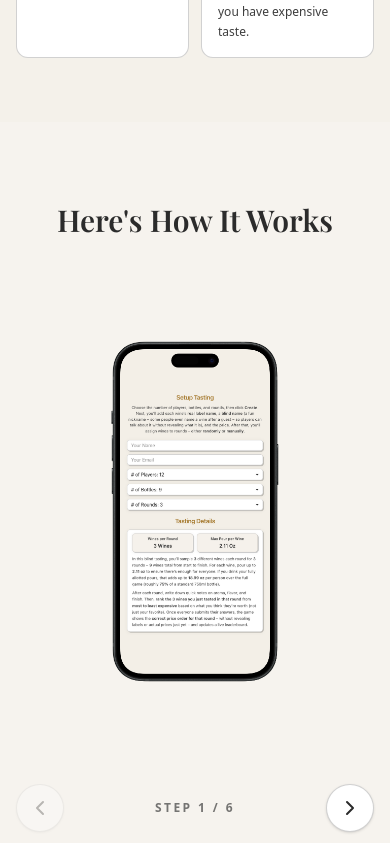
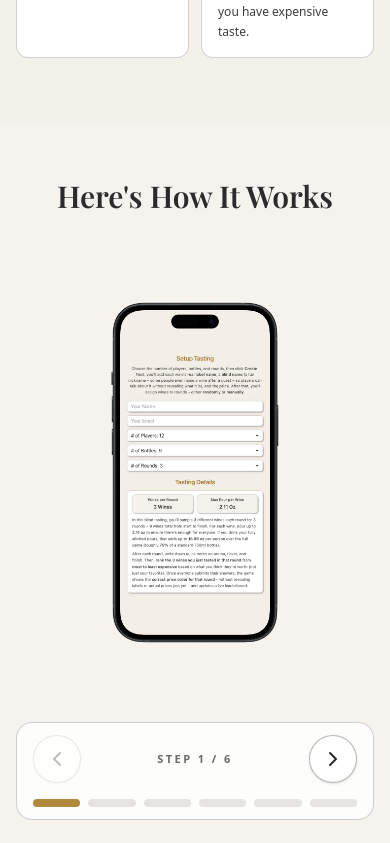
Before and after one commit to maximkali/Winey-Windsurf, a Next.js app: page / in a window 390 px wide. Shown: the part 1500-2343 px from the top of the page. Built offline with nearby package versions, Linux system fonts and the light colour scheme.

Commit message:
HowItWorks UI polish: mobile spacing + readability
- Reduced mobile vertical padding for tighter layout
- Grouped step arrows/label/progress into mobile-only glass card
- Increased contrast (stronger borders, darker label)
- Thicker progress bar on mobile for better visibility

```diff
--- a/src/app/page.tsx
+++ b/src/app/page.tsx
@@ -276,7 +276,7 @@ function HowItWorks() {
   };
 
   return (
-    <section className="relative bg-[color:var(--winey-surface)] py-20 sm:py-32 overflow-hidden">
+    <section className="relative bg-[color:var(--winey-surface)] py-14 sm:py-32 overflow-hidden">
       {/* Hidden Preloader: Pre-fetch images for the NEXT step so they appear instantly */}
       <div className="hidden">
         {GAME_STEPS.map((step, idx) => {
@@ -304,10 +304,10 @@ function HowItWorks() {
           </h2>
         </motion.div>
 
-        <div className="grid lg:grid-cols-2 gap-12 lg:gap-20 items-center">
+        <div className="grid lg:grid-cols-2 gap-10 sm:gap-12 lg:gap-20 items-start">
 
           {/* Phone Display */}
-          <div className="relative h-[450px] sm:h-[550px] lg:h-[600px] flex items-center justify-center order-1 lg:order-1">
+          <div className="relative h-[420px] sm:h-[550px] lg:h-[600px] flex items-center justify-center order-1 lg:order-1">
             {/* Ambient glow behind phone - hidden on mobile for cleaner look */}
             <div className="hidden sm:flex absolute inset-0 items-center justify-center pointer-events-none">
               <motion.div
@@ -392,18 +392,19 @@ function HowItWorks() {
           {/* Content */}
           <div className="order-2 lg:order-2 text-center lg:text-left w-full max-w-lg mx-auto lg:max-w-none">
             {/* Step Controls (Desktop & Mobile Unified) */}
-            <div className="flex items-center justify-between lg:justify-start gap-6 mb-8 lg:mb-10">
+            <div className="rounded-2xl border border-[color:var(--winey-border)] bg-white/80 backdrop-blur px-4 py-3 sm:px-0 sm:py-0 sm:border-0 sm:bg-transparent sm:backdrop-blur-0">
+              <div className="flex items-center justify-between lg:justify-start gap-6 mb-4 sm:mb-8 lg:mb-10">
                 <button
                   type="button"
                   onClick={prevStep}
                   disabled={activeStep === 0}
-                className="inline-flex items-center justify-center h-12 w-12 sm:h-14 sm:w-14 rounded-full border border-[color:var(--winey-border)] bg-white shadow-sm text-[color:var(--winey-muted-2)] hover:bg-[color:var(--winey-surface)] hover:scale-105 active:scale-95 transition-all disabled:opacity-30 disabled:hover:scale-100 disabled:cursor-not-allowed"
+                  className="inline-flex items-center justify-center h-12 w-12 sm:h-14 sm:w-14 rounded-full border border-[color:var(--winey-border-strong)] bg-white shadow-sm text-[color:var(--winey-muted-2)] hover:bg-[color:var(--winey-surface)] hover:scale-105 active:scale-95 transition-all disabled:opacity-30 disabled:hover:scale-100 disabled:cursor-not-allowed"
                   aria-label="Previous step"
                 >
                   <ChevronLeft className="h-6 w-6 sm:h-7 sm:w-7" />
                 </button>
 
-              <div className="text-xs sm:text-sm uppercase tracking-[0.2em] font-semibold text-[color:var(--winey-muted)]/70 min-w-[100px] text-center">
+                <div className="text-[11px] sm:text-sm uppercase tracking-[0.22em] font-semibold text-[color:var(--winey-muted-2)]/70 min-w-[100px] text-center">
                   Step {activeStep + 1} / {GAME_STEPS.length}
                 </div>
 
@@ -411,7 +412,7 @@ function HowItWorks() {
                   type="button"
                   onClick={nextStep}
                   disabled={activeStep === GAME_STEPS.length - 1}
-                className="inline-flex items-center justify-center h-12 w-12 sm:h-14 sm:w-14 rounded-full border border-[color:var(--winey-border)] bg-white shadow-sm text-[color:var(--winey-muted-2)] hover:bg-[color:var(--winey-surface)] hover:scale-105 active:scale-95 transition-all disabled:opacity-30 disabled:hover:scale-100 disabled:cursor-not-allowed"
+                  className="inline-flex items-center justify-center h-12 w-12 sm:h-14 sm:w-14 rounded-full border border-[color:var(--winey-border-strong)] bg-white shadow-sm text-[color:var(--winey-muted-2)] hover:bg-[color:var(--winey-surface)] hover:scale-105 active:scale-95 transition-all disabled:opacity-30 disabled:hover:scale-100 disabled:cursor-not-allowed"
                   aria-label="Next step"
                 >
                   <ChevronRight className="h-6 w-6 sm:h-7 sm:w-7" />
@@ -419,17 +420,18 @@ function HowItWorks() {
               </div>
 
               {/* Progress Bar (Visual Indicator) */}
-            <div className="flex gap-2 mb-8 sm:mb-10">
+              <div className="flex gap-2 mb-0 sm:mb-8 lg:mb-10">
                 {GAME_STEPS.map((_, index) => (
                   <div
                     key={index}
-                  className={`h-1.5 rounded-full transition-all duration-300 ${
+                    className={`h-2 sm:h-1.5 rounded-full flex-1 transition-colors duration-200 ${
                       index === activeStep
-                      ? 'w-12 bg-[color:var(--winey-title)]'
-                      : 'w-full bg-[color:var(--winey-border)]'
+                        ? 'bg-[color:var(--winey-title)]'
+                        : 'bg-[color:var(--winey-border-strong)]/35'
                     }`}
                   />
                 ))}
+              </div>
             </div>
 
             {/* Step content with animation */}
```
Lines whose indentation alone changed are shown as unchanged.
